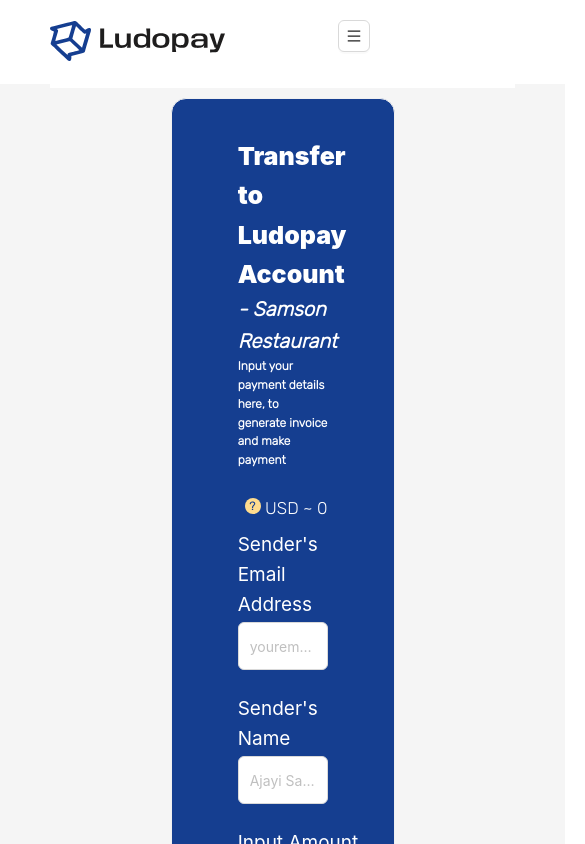
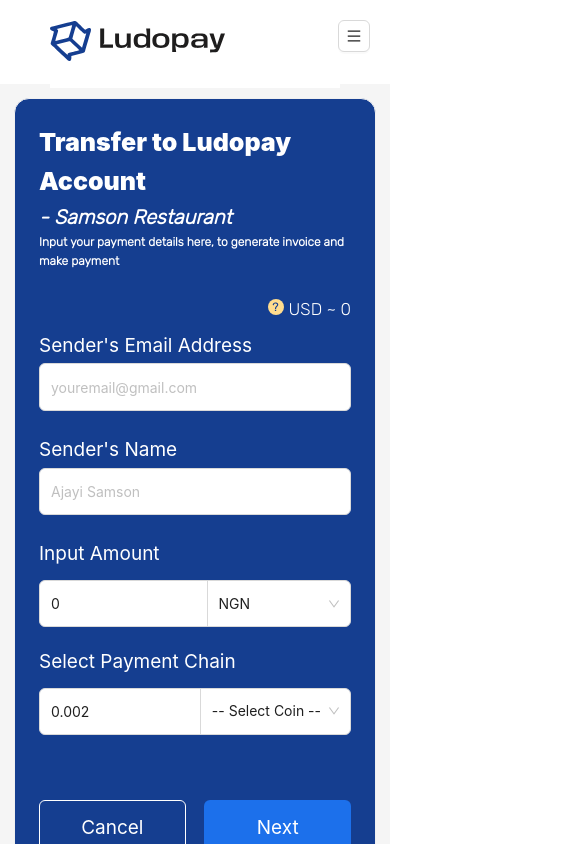
Before and after one commit to samso9ite/LudoPayLandingPage, a React (Create React App) app: page /transfer in a window 390 px wide. Shown: the top 844 px of the page, 585 px wide, since content can reach past the window. Built offline with nearby package versions, Linux system fonts and the light colour scheme.

Commit message:
Transfer Responsiveness

```diff
--- a/src/components/PaymentFormCard/index.jsx
+++ b/src/components/PaymentFormCard/index.jsx
@@ -8,8 +8,10 @@
 import { useState } from "react"
 import { currOptions } from "../../data"
 import axios from 'axios'
+import { useMediaQuery } from 'react-responsive';
 
 const PaymentFormCard = (props) => {
+    const isMobile = useMediaQuery({ maxWidth: 767 });
     const[senderName, setSenderName ] = useState('')
     const[senderEmail, setSenderEmail ] = useState('')
     const[inputAmount, setInputAmount ] = useState(0)
@@ -31,7 +33,7 @@
             backgroundColor:"#153E90",
             color:"white",
             borderRadius:"15px",
-            padding:"1em 3em"
+            padding:!isMobile ? "1em 3em" : undefined
         }
     }
 
@@ -80,7 +82,6 @@
             }
         ).then((res) => {
             console.log(res.data);
-
             props?.switchPaymentState(vals, res?.data?.data.wallet_address, res?.data?.data.reference)
         }).catch((err) => {
             console.log(err);
@@ -88,7 +89,7 @@
     }
     return(
         <>
-              <Card style={style.card}>
+            <Card style={style.card}>
                 <div >
                     <h3 style={{color:"white", fontSize:"25px", fontWeight:"900"}}>Transfer to Ludopay Account</h3>
                     <p style={{color:"white", fontSize:"20px", fontWeight:"900", fontStyle:"italic"}}> - Samson Restaurant</p>
@@ -114,15 +115,15 @@
                     </FormItem>
                     <Space direction="vertical" >
                         <label htmlFor="name" style={style.label} >Input Amount</label>
-                        <Space.Compact style={{width:"28.8em"}}>
-                            <Input type="number" defaultValue="200,000" onChange={(e) => (setInputAmount(e.target.value))} value={inputAmount} style={{ ...style.input, width: '400%' }}/>
+                        <Space.Compact style={{width:!isMobile ? "27.6em" : "100%"}}>
+                            <Input type="number" defaultValue="200,000" onChange={(e) => (setInputAmount(e.target.value))} value={inputAmount} style={{ ...style.input }}/>
                             <Select defaultValue="NGN"  options={currOptions} style={style.input}/>
                         </Space.Compact>
                     </Space>
                     <Space direction="vertical" style={{marginTop:"1.4em"}}>
                         <label htmlFor="name" style={style.label} >Select Payment Chain</label>
-                        <Space.Compact style={{width:"28.8em"}}>
-                            <Input  value={coinRate} style={{...style.input, width:"200%"}} />
+                        <Space.Compact style={{width: !isMobile ? "28.8em" : undefined}}>
+                            <Input  value={coinRate} style={{...style.input}} />
                             <Select  style={style.input}  onChange={paymentChainHandler} value={paymentChain}>
                                 <Select.Option value=""> -- Select Coin --</Select.Option>
                                 <Select.Option value="bitcoin"> <img src={btcIcon} /> Bitcoin</Select.Option>
--- a/src/components/PreviewTransaction/index.jsx
+++ b/src/components/PreviewTransaction/index.jsx
@@ -54,7 +54,7 @@
         <>
         <Card style={style.card}>
             <Row>
-                <Col span={13}>
+                <Col xl={13} md={13} sm={24}>
                     <p style={style.txt_white}>Email Address</p>
                     <span style={style.value}>{props?.transactionValues.values.payer_email}</span>
                     <hr style={style.hr} />
--- a/src/pages/Transfer/index.jsx
+++ b/src/pages/Transfer/index.jsx
@@ -13,14 +13,11 @@
         paymentSpacing: {
             margin: "0 auto"
         }
-
     }
     const [paymentState, setPaymentState] = useState("form")
     const [transactionVals, setTransactionVals] = useState()
 
     const switchPaymentStateHandler = (values, address, reference) => {
-        console.log(address);
-        console.log("I'm here now");
         setTransactionVals({values, 'address': address, 'reference': reference})
         setPaymentState("QRState")
     }
@@ -29,7 +26,9 @@
       <LandingPageLayout>
         <div style={{margin: isMobile ? '1em' : "8em"}}>
         <Row style={{marginBottom:"5em"}}>
-            <Col span={paymentState == "form" ? 10 : 15}
+            <Col xl={paymentState == "form" ? 10 : 15}
+             md={paymentState == "form" ? 10 : 15}
+             sm={24}
                 style={style.paymentSpacing}>
                 {   paymentState == "form" ?
                     <PaymentFormCard switchPaymentState={switchPaymentStateHandler}/> :
```
Also changed, not shown: 1 other file (tests, documents, lock files or other folders).
